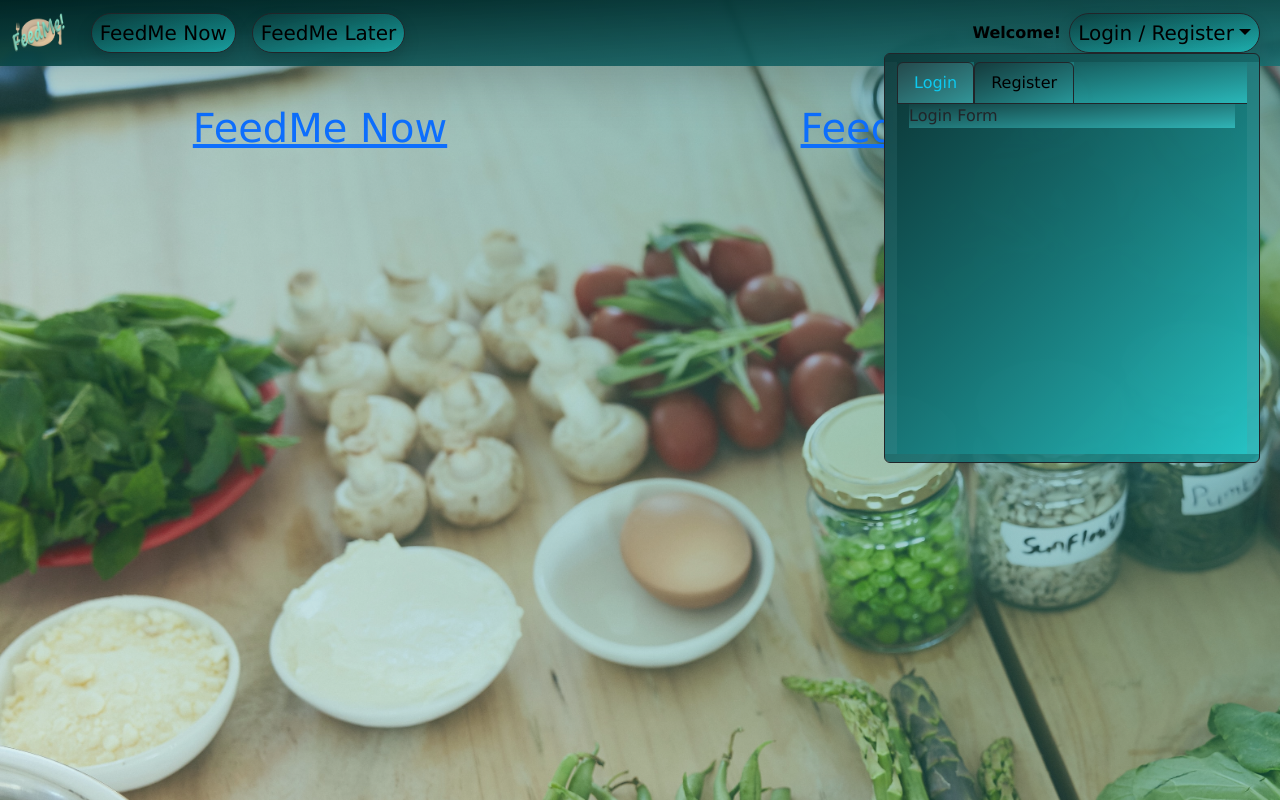
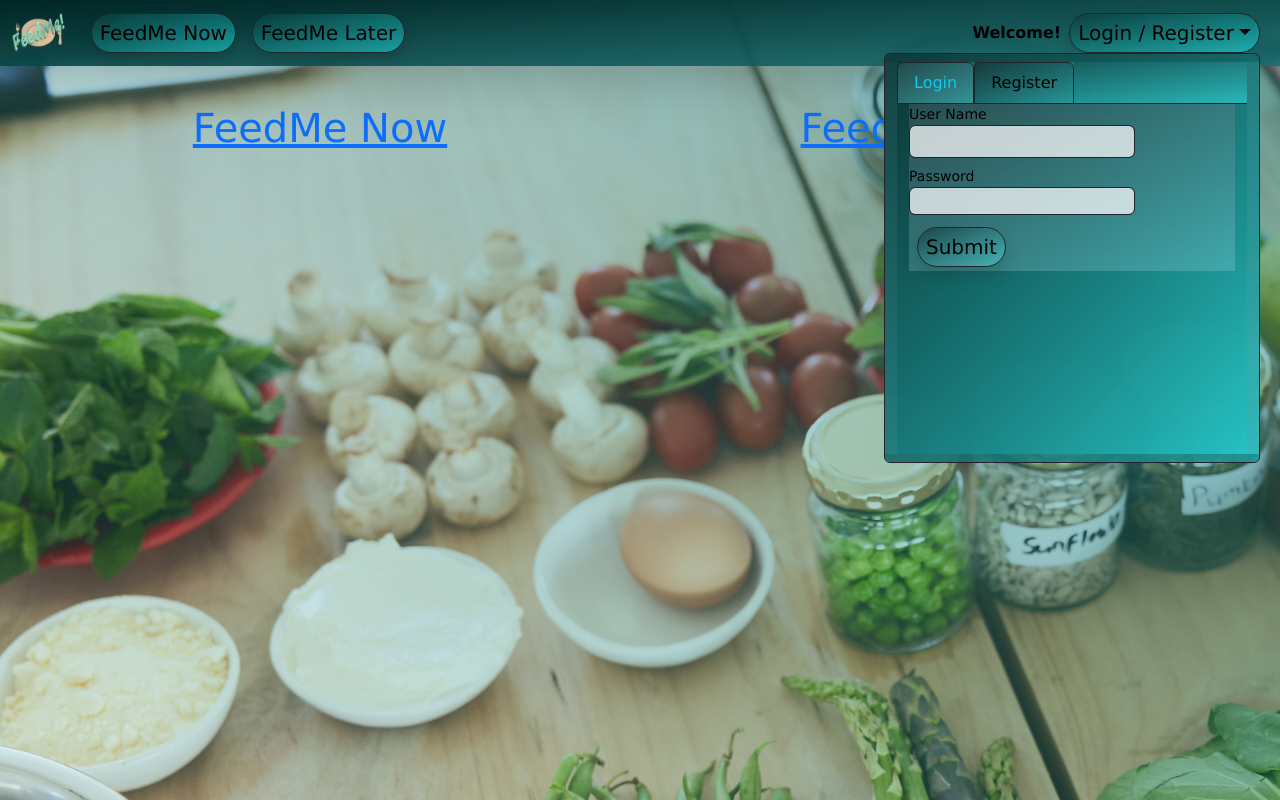
Before and after one commit to pjduri-practice/feedme-react, a React (Create React App) app: page / in a window 1280 px wide. Both pictures are taken after a click on the link "Login / Register". Shown: the top 800 px of the page. Built offline with nearby package versions, Linux system fonts and the light colour scheme.

Commit message:
added login form to dropdown

```diff
--- a/src/layout/AuthNav.js
+++ b/src/layout/AuthNav.js
@@ -28,7 +28,7 @@ export default function AuthNav({ bgGradient, bsNavBtnClasses, navBtnStyle }) {
                 style={{ backgroundImage: bgGradient }}>
                 <NavItem className='bg-dark bg-opacity-50'
                     style={{ backgroundImage: bgGradient }}
-                    onClick={() => {setActiveNavTab('1')}}>
+                    onClick={() => { setActiveNavTab('1') }}>
                     <NavLink
                         className={activeNavTab === '1' ? activeTab : inactiveTab}
 
@@ -38,7 +38,7 @@ export default function AuthNav({ bgGradient, bsNavBtnClasses, navBtnStyle }) {
                 </NavItem>
                 <NavItem className='bg-secondary border-dark bg-opacity-25'
                     style={{ backgroundImage: bgGradient }}
-                    onClick={() => {setActiveNavTab('2')}}>
+                    onClick={() => { setActiveNavTab('2') }}>
                     <NavLink
                         className={activeNavTab === '2' ? activeTab : inactiveTab}
 
@@ -58,7 +58,8 @@ export default function AuthNav({ bgGradient, bsNavBtnClasses, navBtnStyle }) {
                     style={{ backgroundImage: bgGradient }}>
                     <Row>
                         <Col sm="12">
-                            <LoginForm />
+                            <LoginForm bsNavBtnClasses={bsNavBtnClasses}
+                                navBtnStyle={navBtnStyle} />
                         </Col>
                     </Row>
                 </TabPane>
--- a/src/layout/LoginForm.js
+++ b/src/layout/LoginForm.js
@@ -1,7 +1,30 @@
 import React from 'react'
+import {
+  Label,
+  Form,
+  Input,
+  Button
+} from 'reactstrap'
 
-export default function LoginForm() {
+export default function LoginForm({ bsNavBtnClasses, navBtnStyle }) {
+
+  const btnClass = bsNavBtnClasses + 'btn-sm'
+
   return (
-    <div>Login Form</div>
+    <>
+      <Form style={{ height: '100%' }}
+        className='small text-black bg-secondary bg-opacity-25'>
+        <Label>User Name
+          <Input type='text'
+            className='bg-light bg-opacity-75 border-dark form-control'
+            style={{ height: '5%' }} />
+        </Label>
+        <Label>Password
+          <Input type='text' className='bg-light bg-opacity-75 border-dark'
+            style={{ height: '1.75rem' }} />
+        </Label>
+        <Button type='submit' className={btnClass} style={navBtnStyle} >Submit</Button>
+      </Form>
+    </>
   )
 }
```
